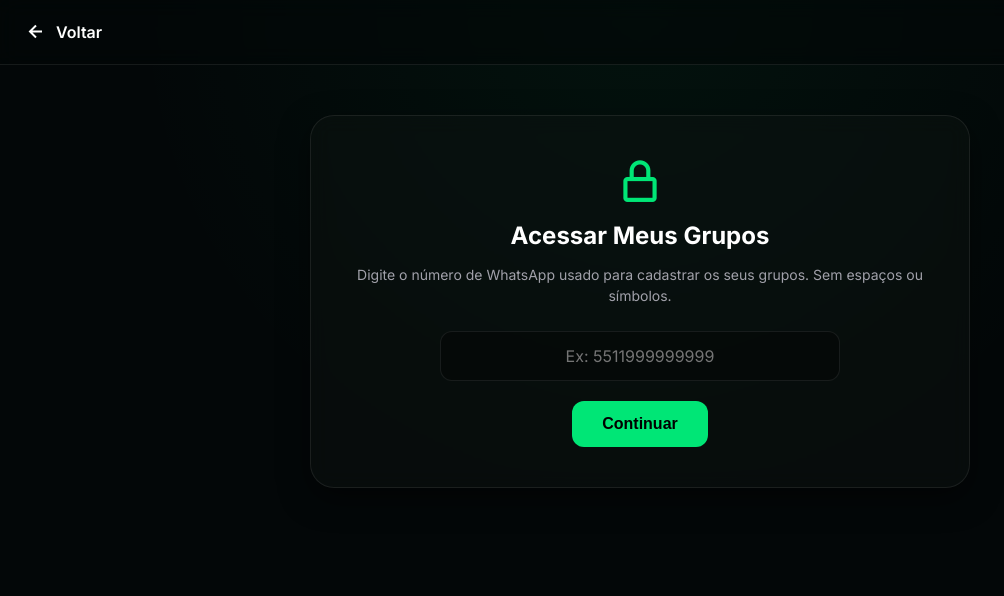
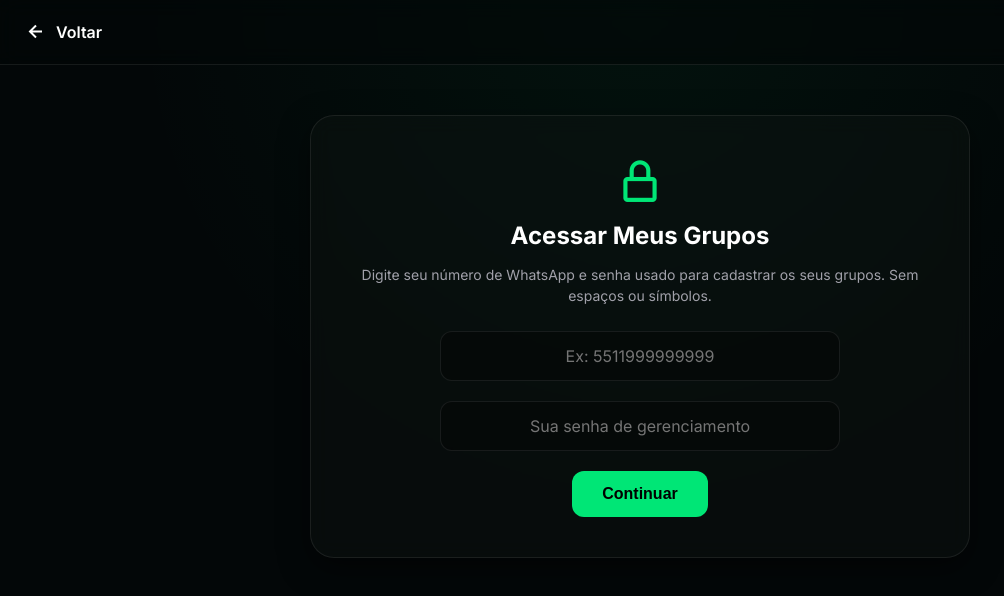
Before and after one commit to shardbott/shard, a plain HTML site: page comunidades/painel.html in a window 1280 px wide. Shown: the whole page, without its empty margins (0-1004 px from the left). Drawn offline with nearby package versions, Linux system fonts and the light colour scheme.

Commit message:
Update painel.html cmm pass

```diff
--- a/comunidades/painel.html
+++ b/comunidades/painel.html
@@ -93,8 +93,9 @@
         <div id="login-area">
             <i class='bx bx-lock-alt'></i>
             <h2>Acessar Meus Grupos</h2>
-            <p>Digite o número de WhatsApp usado para cadastrar os seus grupos. Sem espaços ou símbolos.</p>
+            <p>Digite seu número de WhatsApp e senha usado para cadastrar os seus grupos. Sem espaços ou símbolos.</p>
             <input type="tel" class="form-control" id="numero-login" placeholder="Ex: 5511999999999" autocomplete="off">
+            <input type="password" class="form-control" id="senha-login" placeholder="Sua senha de gerenciamento" autocomplete="off">
             <br>
             <button class="btn-primary" onclick="acessarPainel()">Continuar</button>
         </div>
```
